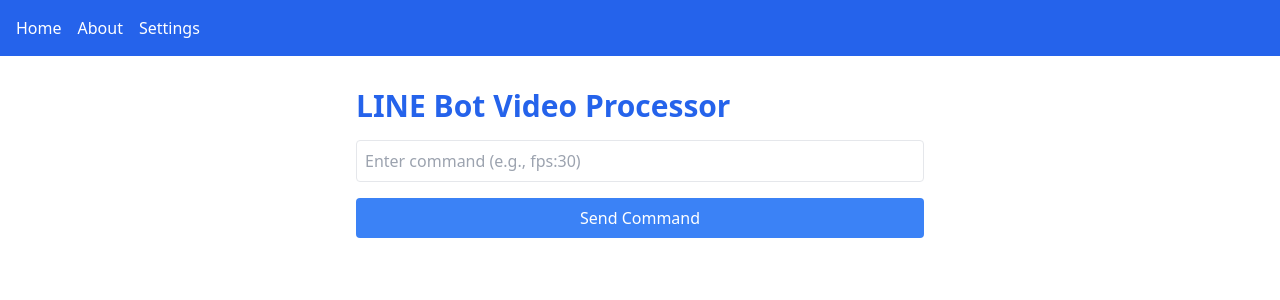
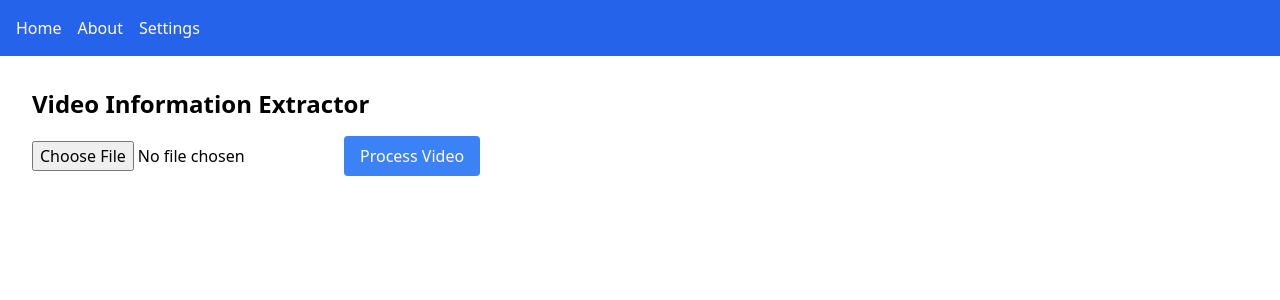
Before and after one commit to putzamonkey/put-LineBot-Project, a Nuxt app in the folder frontend/: page / in a window 1280 px wide. Shown: the top 300 px of the page. Built offline with nearby package versions, Linux system fonts and the light colour scheme.

Commit message:
update index page

```diff
--- a/frontend/pages/index.vue
+++ b/frontend/pages/index.vue
@@ -1,59 +1,54 @@
 <template>
   <div class="container mx-auto p-4">
-    <h1 class="text-3xl font-bold text-blue-600">LINE Bot Video Processor</h1>
-
-    <!-- Input ส่งคำสั่ง -->
-    <div class="flex flex-col space-y-4 mt-4">
-      <input v-model="userMessage" type="text" placeholder="Enter command (e.g., fps:30)" class="border p-2 rounded" />
-      <button @click="sendCommand" class="bg-blue-500 text-white p-2 rounded">Send Command</button>
+    <h1 class="text-2xl font-bold mb-4">Video Information Extractor</h1>
+    <div class="mb-4">
+      <input type="file" @change="handleFileUpload" accept="video/*" class="mb-2" />
+      <button @click="processVideo" class="bg-blue-500 text-white px-4 py-2 rounded">
+        Process Video
+      </button>
     </div>
-
-    <!-- แสดงผลลัพธ์ -->
-    <div v-if="responseMessage" class="mt-4 p-2 bg-gray-100 rounded">
-      <strong>Response:</strong> {{ responseMessage }}
+    <div v-if="videoInfo" class="bg-gray-100 p-4 rounded">
+      <h2 class="text-xl font-semibold mb-2">Video Information:</h2>
+      <p><strong>FPS:</strong> {{ videoInfo.fps }}</p>
+      <p><strong>Resolution:</strong> {{ videoInfo.resolution }}</p>
+      <p><strong>Quality:</strong> {{ videoInfo.quality }}</p>
     </div>
   </div>
 </template>
 
-<script setup>
-import { ref } from 'vue'
+<script>
+export default {
+  data() {
+    return {
+      selectedFile: null,
+      videoInfo: null,
+    }
+  },
+  methods: {
+    handleFileUpload(event) {
+      this.selectedFile = event.target.files[0]
+    },
+    async processVideo() {
+      if (!this.selectedFile) {
+        alert('Please select a video file first.')
+        return
+      }
 
-const userMessage = ref('')
-const responseMessage = ref('')
-const API_BASE = 'http://localhost:8080' // Backend URL
+      const formData = new FormData()
+      formData.append('video', this.selectedFile)
 
-// ฟังก์ชันส่งคำสั่งไปที่ API
-const sendCommand = async () => {
-  if (!userMessage.value) {
-    responseMessage.value = "Please enter a command."
-    return
-  }
-
-  try {
-    const response = await fetch(`${API_BASE}/webhook`, {
-      method: 'POST',
-      headers: { 'Content-Type': 'application/json' },
-      body: JSON.stringify({
-        events: [
-          {
-            type: 'message',
-            message: { type: 'text', text: userMessage.value }
-          }
-        ]
-      })
-    })
-
-    const data = await response.json()
-    responseMessage.value = JSON.stringify(data, null, 2)
-  } catch (error) {
-    responseMessage.value = "Error sending request"
-  }
+      try {
+        const response = await this.$axios.post('/api/process-video', formData, {
+          headers: {
+            'Content-Type': 'multipart/form-data',
+          },
+        })
+        this.videoInfo = response.data
+      } catch (error) {
+        console.error('Error processing video:', error)
+        alert('An error occurred while processing the video.')
+      }
+    },
+  },
 }
 </script>
-
-<style scoped>
-.container {
-  max-width: 600px;
-  margin: auto;
-}
-</style>
```
